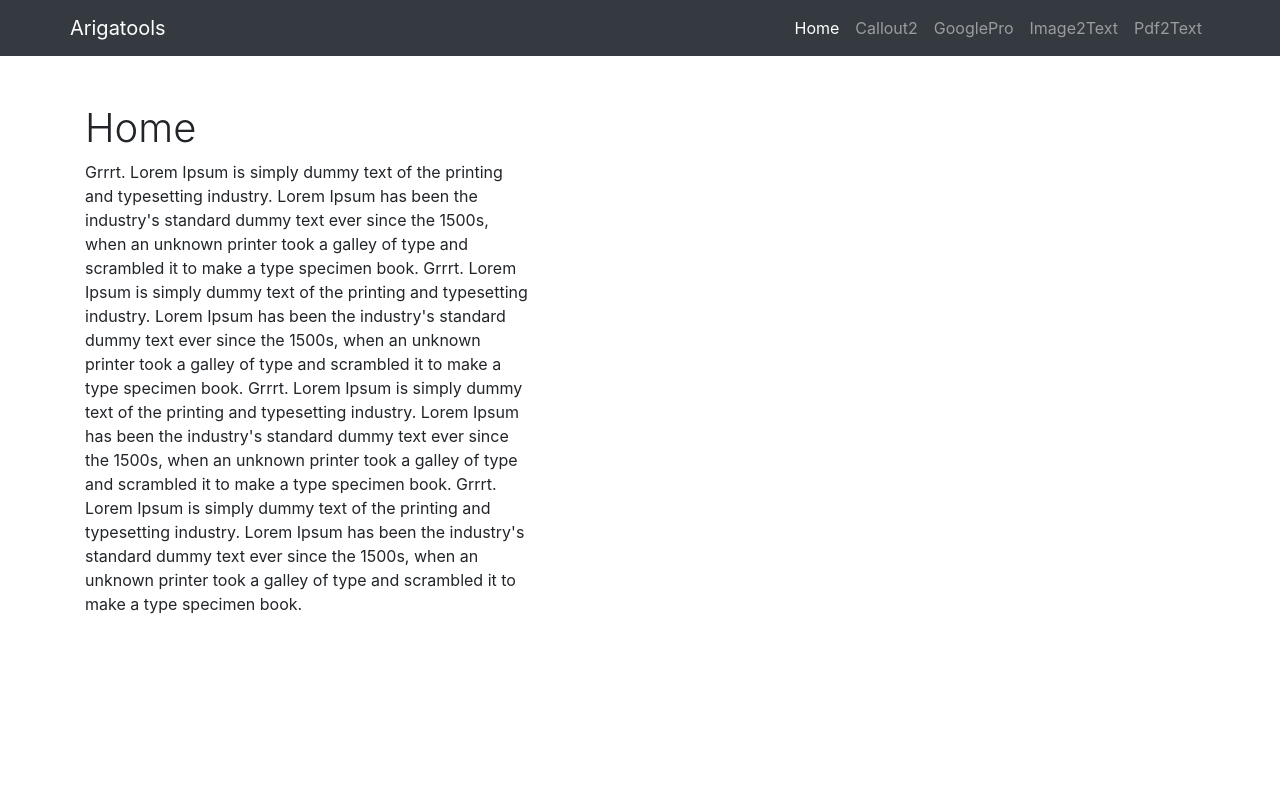
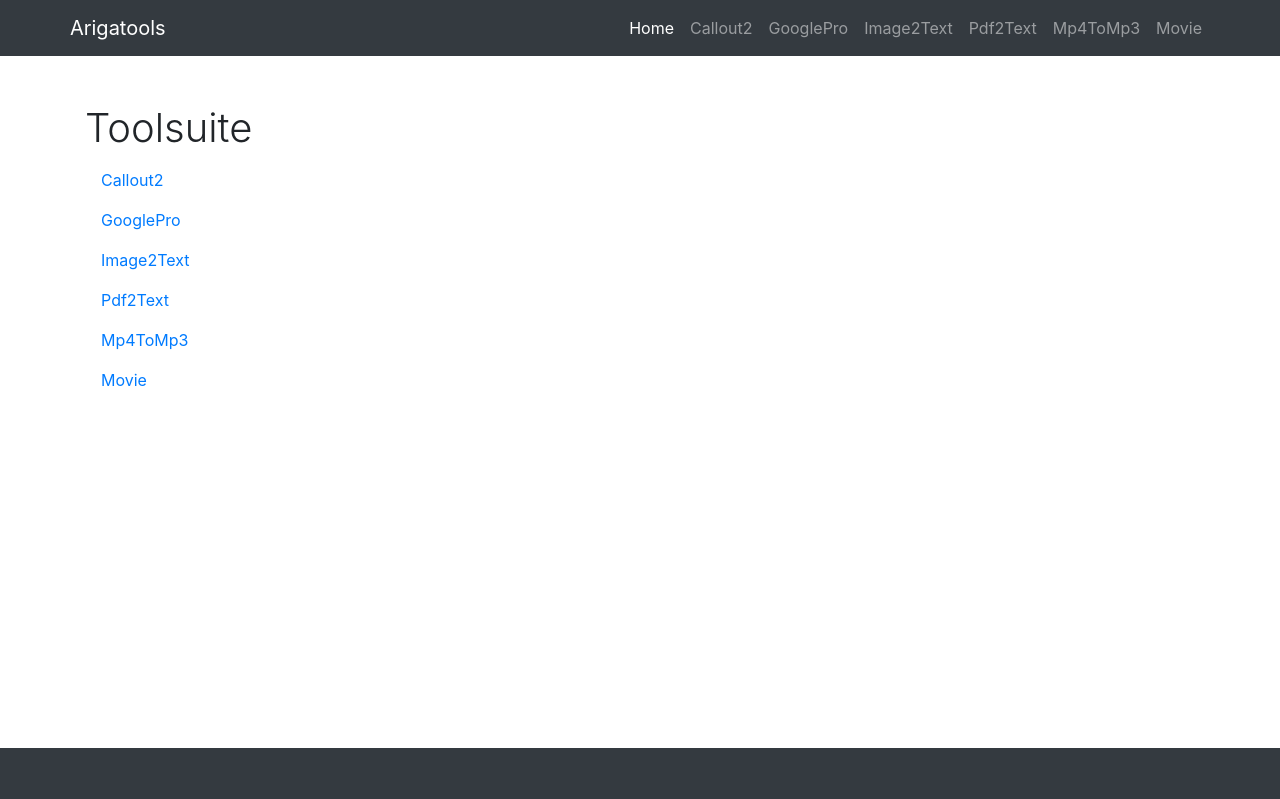
Before and after one commit to chessmonster/amplifyapp, a React (Create React App) app: page / in a window 1280 px wide. Shown: the top 799 px of the page. Built offline with nearby package versions, Linux system fonts and the light colour scheme.

Commit message:
Movie search and mp42mp3 tool

```diff
--- a/package.json
+++ b/package.json
@@ -15,6 +15,7 @@
     "react-router-dom": "^6.3.0",
     "react-scripts": "5.0.1",
     "tesseract.js": "^3.0.3",
+    "video-to-audio": "^1.0.1",
     "web-vitals": "^2.1.4"
   },
   "scripts": {
--- a/src/components/Home.jsx
+++ b/src/components/Home.jsx
@@ -1,4 +1,5 @@
 import React from "react";
+import { NavLink } from "react-router-dom";
 
 function Home() {
   return (
@@ -13,28 +14,25 @@ function Home() {
             />
           </div> */}
           <div class="col-lg-5">
-            <h1 class="font-weight-light">Home</h1>
-            <p>
-              Grrrt. Lorem Ipsum is simply dummy text of the printing and typesetting
-              industry. Lorem Ipsum has been the industry's standard dummy text
-              ever since the 1500s, when an unknown printer took a galley of
-              type and scrambled it to make a type specimen book.
-
-              Grrrt. Lorem Ipsum is simply dummy text of the printing and typesetting
-              industry. Lorem Ipsum has been the industry's standard dummy text
-              ever since the 1500s, when an unknown printer took a galley of
-              type and scrambled it to make a type specimen book.
-
-              Grrrt. Lorem Ipsum is simply dummy text of the printing and typesetting
-              industry. Lorem Ipsum has been the industry's standard dummy text
-              ever since the 1500s, when an unknown printer took a galley of
-              type and scrambled it to make a type specimen book.
-
-              Grrrt. Lorem Ipsum is simply dummy text of the printing and typesetting
-              industry. Lorem Ipsum has been the industry's standard dummy text
-              ever since the 1500s, when an unknown printer took a galley of
-              type and scrambled it to make a type specimen book.
-            </p>
+            <h1 class="font-weight-light">Toolsuite</h1>
+                <NavLink className="nav-link" to="/callout2">
+                  Callout2
+                </NavLink>
+                <NavLink className="nav-link" to="/googlepro">
+                  GooglePro
+                </NavLink>
+                <NavLink className="nav-link" to="/imgtotext">
+                  Image2Text
+                </NavLink>
+                <NavLink className="nav-link" to="/pdftotext">
+                  Pdf2Text
+                </NavLink>
+                <NavLink className="nav-link" to="/mp4tomp3">
+                  Mp4ToMp3
+                </NavLink>
+                <NavLink className="nav-link" to="/movie">
+                  Movie
+                </NavLink>
           </div>
         </div>
       </div>
--- /dev/null
+++ b/src/components/Movie.jsx
@@ -0,0 +1,58 @@
+import React from "react";
+
+class Callout2 extends React.Component {
+    constructor(props) {
+      super(props);
+      this.state = {value: '', movieDetails: ''};
+      this.movieDetails = {value: ''}
+
+      this.handleChange = this.handleChange.bind(this);
+      this.handleSubmit = this.handleSubmit.bind(this);
+
+    }
+
+    handleChange(event) {
+      this.setState({value: event.target.value});
+    }
+
+    async handleSubmit(event) {
+      event.preventDefault()
+      fetch(`http://13.59.134.122/movie/${this.state.value}`)
+      .then((response) => response.json())
+      .then((data) => {
+         this.setState({movieDetails: JSON.stringify(data)});
+      })
+      .catch((err) => {
+         console.log(err.message);
+      });
+    }
+
+    render() {
+      return (
+        <div className="callout">
+          <div className="container">
+
+            <div class="row align-items-center my-5">
+              <div class="w-100 p-3 col-lg-5">
+                <form onSubmit={this.handleSubmit}>
+                  <label>
+                    Movie Title: &nbsp;
+                    <input type="text"
+                        value={this.state.value}
+                        onChange={this.handleChange} />
+                  </label>
+                  <input type="submit" value="Callout" />
+                </form>
+
+                { this.state.movieDetails }
+
+              </div>
+            </div>
+
+          </div>
+        </div>
+      );
+    }
+  }
+
+export default Callout2
--- /dev/null
+++ b/src/components/Mp4ToMp3.jsx
@@ -0,0 +1,53 @@
+import React, { useState } from 'react';
+
+// importing this is shit
+// the docs on how to use this tool is not correct
+// it is saying to use "import VideoToAudio from 'video-to-audio'" but this is wrong
+// wala naman exported na value na ang pangalan ay VideoToAudio
+// so I had to import the whole script and put an alias.
+// from there, I am able to access the convert function
+import * as converter from 'video-to-audio';
+
+
+class Mp4ToMp3 extends React.Component {
+
+    // const [count, setCount] = useState('');
+
+    constructor(props) {
+      super(props)
+      console.log('in constructor')
+    }
+
+    async convert(event) {
+      console.log('about to do conversion')
+
+      let convertedAudioDataObj = await converter.convert(event.target.files[0], 'mp3');
+
+      console.log('conversion done, about to download file to browser')
+
+      let a = document.createElement("a");
+      a.href = convertedAudioDataObj.data;
+      a.download = convertedAudioDataObj.name + "." + convertedAudioDataObj.format;
+      a.click();
+    }
+
+    render() {
+      return (
+        <div className="callout">
+          <div className="container">
+
+            <div class="row align-items-center my-5">
+              <div class="w-100 p-3 col-lg-5">
+
+                <input type='file' accept=".mp4, .avi, .mov" onChange={this.convert} />
+
+              </div>
+            </div>
+
+          </div>
+        </div>
+      );
+    }
+  }
+
+export default Mp4ToMp3
--- a/src/components/Navigation.jsx
+++ b/src/components/Navigation.jsx
@@ -38,27 +38,16 @@ function Navigation() {
                   Pdf2Text
                 </NavLink>
               </li>
-              {/* <li className="nav-item">
-                <NavLink className="nav-link" to="/callout">
-                  Callout
-                  <span className="sr-only">(current)</span>
-                </NavLink>
-              </li> */}
-              {/* <li className="nav-item">
-                <NavLink className="nav-link" to="/about">
-                  About
+              <li className="nav-item">
+                <NavLink className="nav-link" to="/mp4tomp3">
+                  Mp4ToMp3
                 </NavLink>
               </li>
               <li className="nav-item">
-                <NavLink className="nav-link" to="/contact">
-                  Contact
+                <NavLink className="nav-link" to="/movie">
+                  Movie
                 </NavLink>
               </li>
-              <li className="nav-item">
-                <NavLink className="nav-link" to="/blog">
-                  Blog
-                </NavLink>
-              </li> */}
             </ul>
           </div>
         </div>
--- a/src/components/index.js
+++ b/src/components/index.js
@@ -11,3 +11,5 @@ export { default as Post } from "./blog/Post";
 export { default as Googlepro } from "./Googlepro";
 export { default as ImgToText } from "./ImgToText";
 export { default as PdfToText } from "./PdfToText";
+export { default as Mp4ToMp3 } from "./Mp4ToMp3";
+export { default as Movie } from "./Movie";
--- a/src/index.js
+++ b/src/index.js
@@ -48,6 +48,8 @@ import {
   Post,
   ImgToText,
   PdfToText,
+  Mp4ToMp3,
+  Movie,
 } from "./components/";
 
 ReactDOM.render(
@@ -66,6 +68,8 @@ ReactDOM.render(
       </Route>
       <Route path="/googlepro" element={<Googlepro />} />
       <Route path="/pdftotext" element={<PdfToText />} />
+      <Route path="/mp4tomp3" element={<Mp4ToMp3 />} />
+      <Route path="/movie" element={<Movie />} />
     </Routes>
     <Footer />
   </Router>,
```
Also changed, not shown: 1 other file (tests, documents, lock files or other folders).
